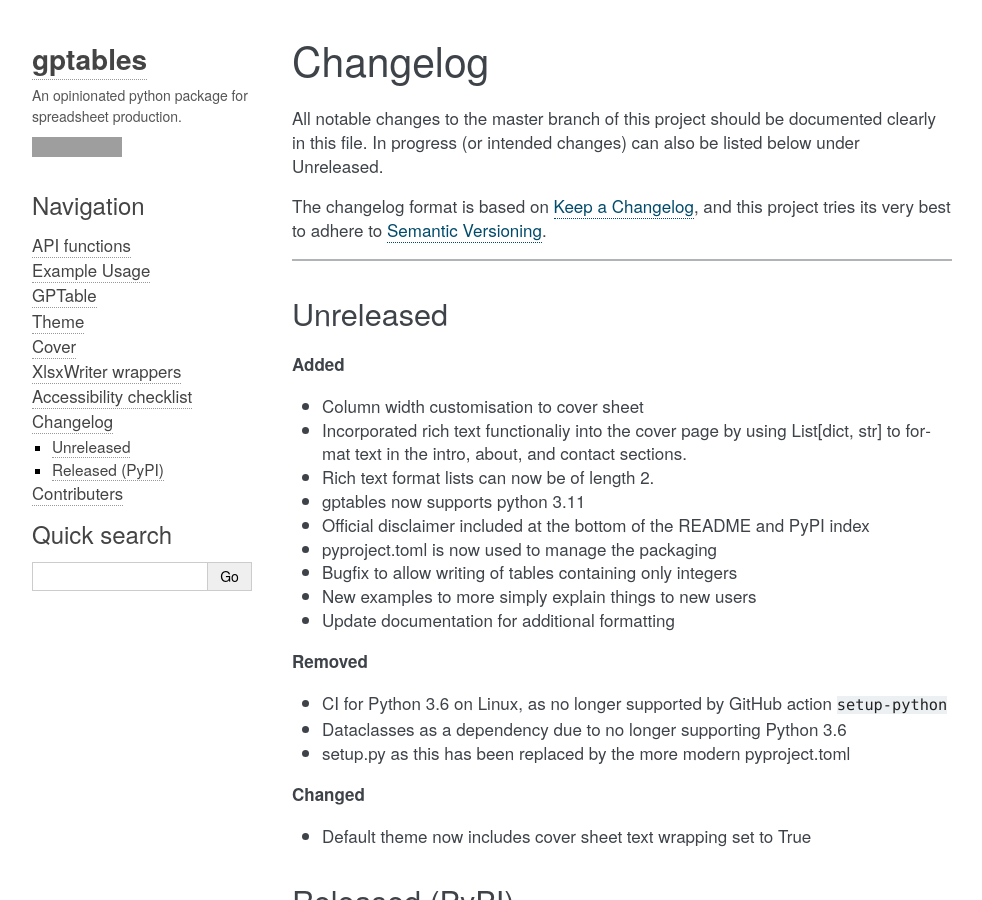
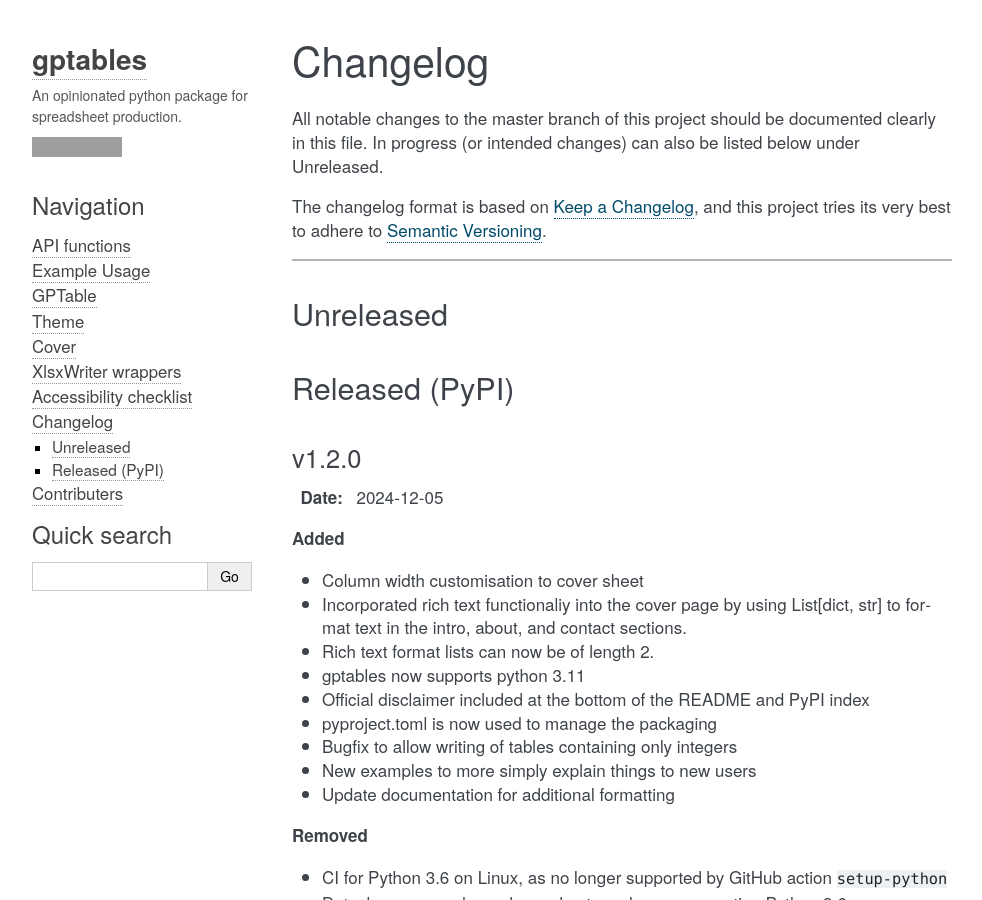
Before and after one commit to best-practice-and-impact/gptables, a Sphinx documentation site: the page built from docs/source/changelog.rst, in a window 1280 px wide and 900 px high. Shown: the whole window, without its empty margins (138-1120 px from the left). Built offline with Sphinx 7.4.7, drawn with Linux system fonts in a browser that asks for light colours; the version number could not be read and is left out; grey boxes are pictures that could not be loaded.

Commit message:
Update changelog for v1.2.0 release

```diff
--- a/docs/source/changelog.rst
+++ b/docs/source/changelog.rst
@@ -14,6 +14,14 @@
 
 Unreleased
 ===================
+
+
+Released (PyPI)
+===============
+
+v1.2.0
+------
+:Date: 2024-12-05
 
 **Added**
 
```
Also changed, not shown: other parts of docs/source/changelog.rst (+0 -3 lines).
